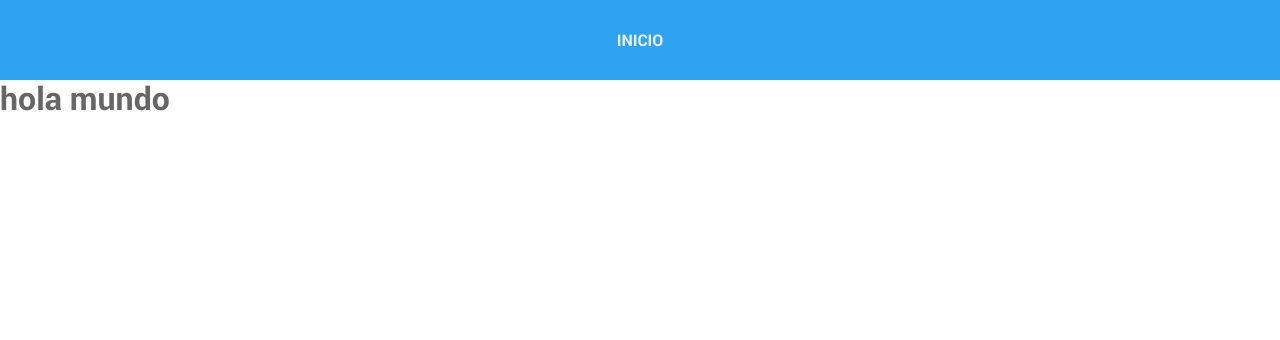
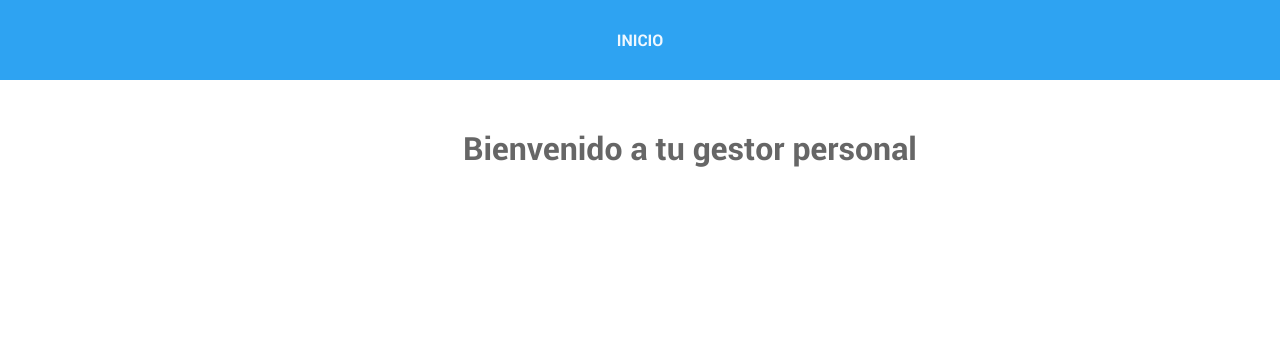
Before and after one commit to JairoDuenas/practica-Django, a Django app: page / in a window 1280 px wide; the page is wider, and only the part inside the window is pictured. Shown: the top 340 px of that part. Run offline with Django 4.2, Linux system fonts and the light colour scheme.

Commit message:
Aplicando estilos index[main]

```diff
--- /dev/null
+++ b/agenda/static/css/main.css
@@ -0,0 +1,7 @@
+main {
+  display: flex;
+  width: 100vw;
+  margin: 50px;
+  justify-content: center;
+  align-items: flex-start;
+}
--- a/agenda/templates/index.html
+++ b/agenda/templates/index.html
@@ -3,5 +3,5 @@
 {% block 'title' %} Inicio {% endblock %}
 
 {% block 'content' %}
-  <h1>hola mundo</h1>
+  <h1>Bienvenido a tu gestor personal</h1>
 {% endblock %}
--- a/agenda/templates/layout/base.html
+++ b/agenda/templates/layout/base.html
@@ -7,6 +7,7 @@
   <meta name="viewport" content="width=device-width, initial-scale=1.0">
   <title>Gestor Personal | {% block 'title' %}{% endblock %}</title>
   <link rel="stylesheet" href="{% static 'css/style.css' %}">
+  <link rel="stylesheet" href="{% static 'css/main.css' %}">
   {% block 'styles' %}{% endblock %}
 </head>
 <body>
```
